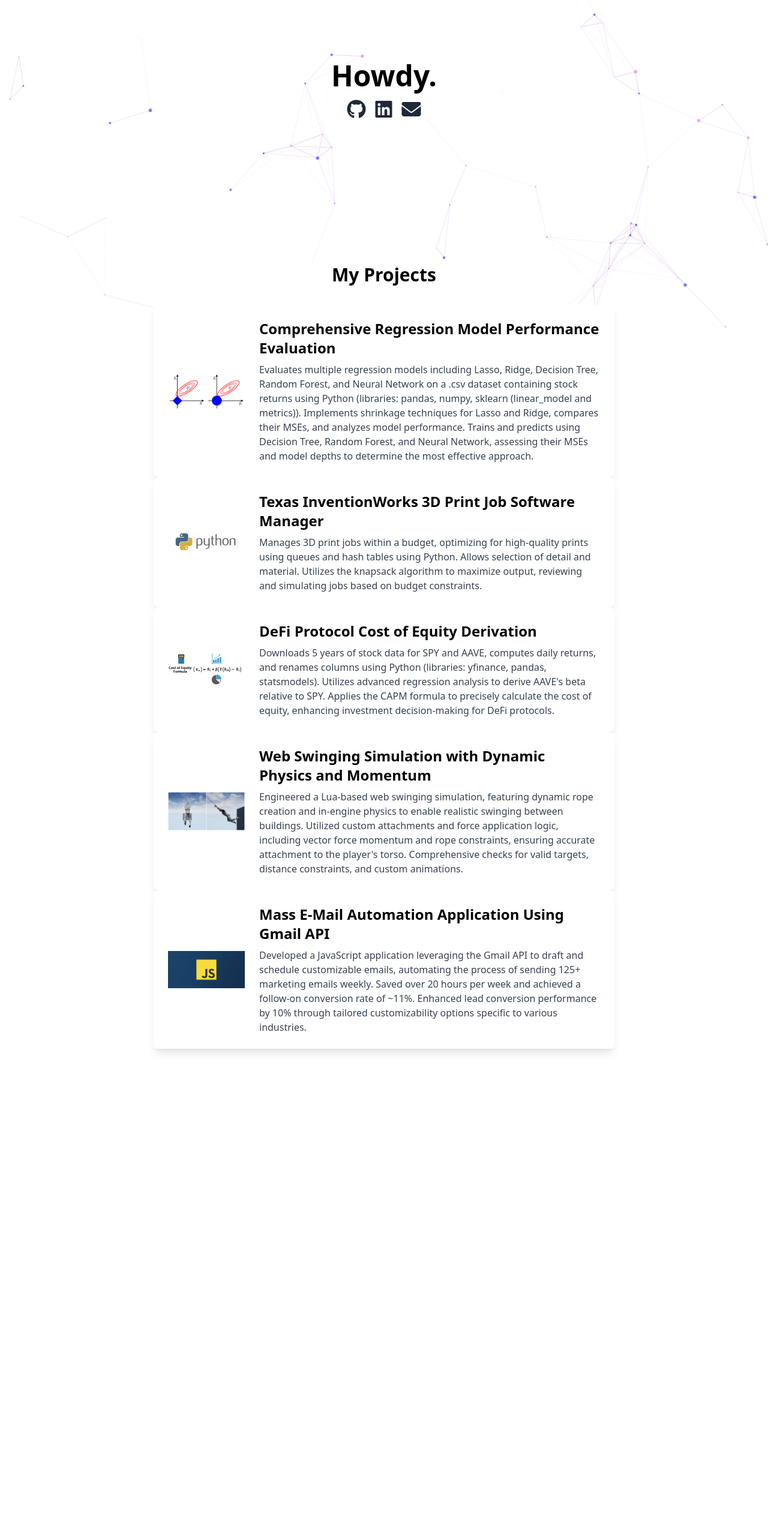
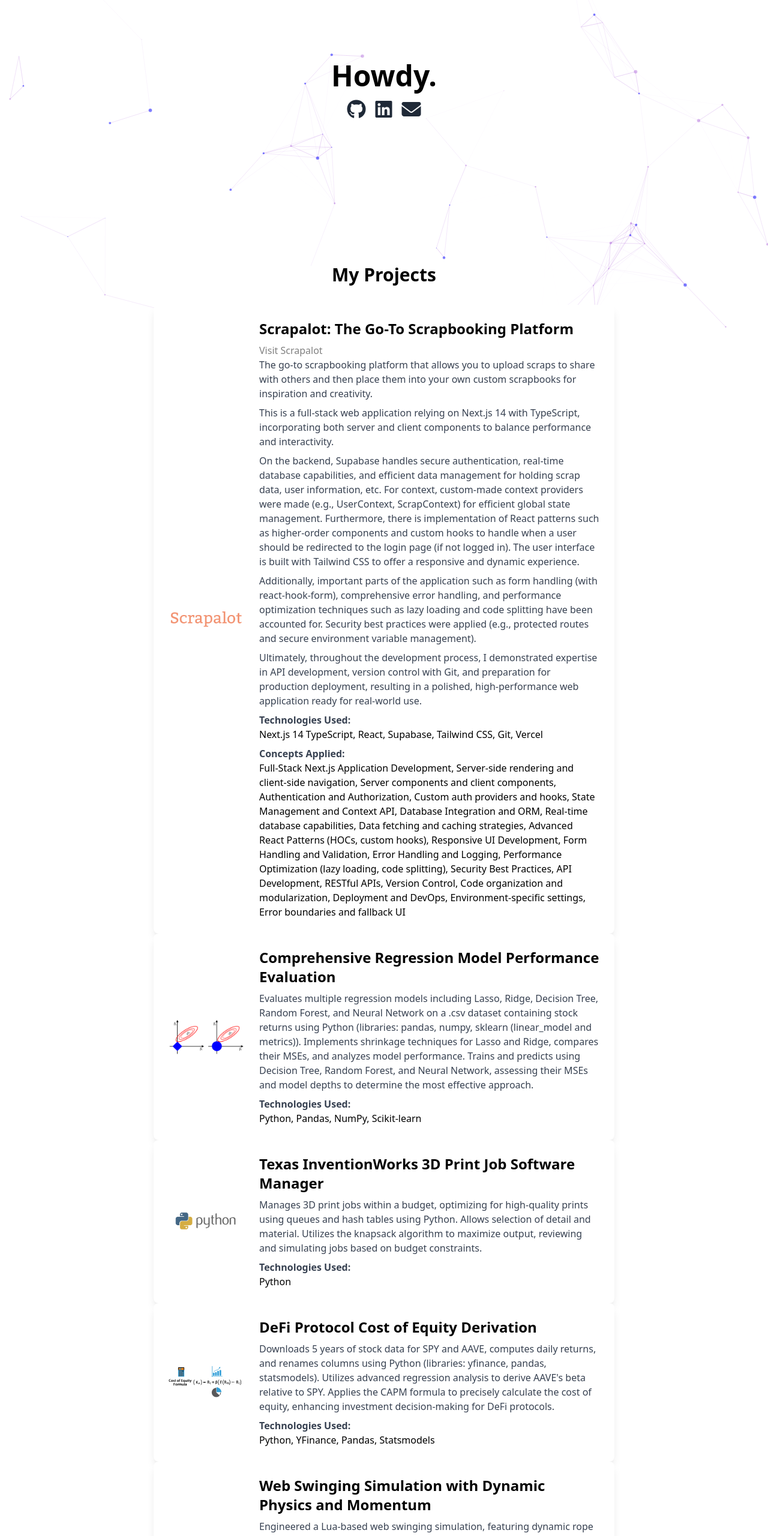
Before and after one commit to phamdoug22/douglas-personal-website, a website: page src/index.html in a window 1280 px wide. Shown: the part 240-2800 px from the top of the page at 60% size. Before the commit the page ends 2052 px from the top, so only its background shows below. Drawn offline with nearby package versions, Linux system fonts and the light colour scheme.

Commit message:
Added another project

```diff
--- a/src/index.html
+++ b/src/index.html
@@ -42,6 +42,31 @@
     <section id="projects" class="my-16 w-4/5 md:w-3/5 mx-auto">
         <h2 class="text-3xl font-bold text-center mb-8">My Projects</h2>
         <div class="space-y-10">
+            <!-- Project 0 -->
+            <div class="bg-white rounded-lg shadow-lg p-6 flex flex-col md:flex-row items-center md:w-full min-w-[300px]">
+                <!-- Left Image -->
+                <div class="flex-shrink-0 md:mr-6 mb-4 md:mb-0 w-32 h-32 flex items-center justify-center bg-white rounded-lg overflow-hidden">
+                    <img src="./images/ScrapalotFullTextLogo.png" class="max-w-full max-h-full object-contain">
+                </div>
+                <!-- Tile Content -->
+                <div class="text-center md:text-left flex-1">
+                    <h3 class="text-2xl font-semibold mb-2">Scrapalot: The Go-To Scrapbooking Platform</h3>
+                    <a href="https://scrapalot.com" target="_blank" class="text-blue-500 hover:text-blue-600 mb-5">Visit Scrapalot</a>
+                    <p class="text-gray-700 mb-2">The go-to scrapbooking platform that allows you to upload scraps to share with others and then place them into your own custom scrapbooks for inspiration and creativity. </p>
+                    <p class="text-gray-700 mb-2"> This is a full-stack web application relying on Next.js 14 with TypeScript, incorporating both server and client components to balance performance and interactivity. </p>
+                    <p class="text-gray-700 mb-2"> On the backend, Supabase handles secure authentication, real-time database capabilities, and efficient data management for holding scrap data, user information, etc. For context, custom-made context providers were made (e.g., UserContext, ScrapContext) for efficient global state management. Furthermore, there is implementation of React patterns such as higher-order components and custom hooks to handle when a user should be redirected to the login page (if not logged in). The user interface is built with Tailwind CSS to offer a responsive and dynamic experience.</p>
+                    <p class="text-gray-700 mb-2"> Additionally, important parts of the application such as form handling (with react-hook-form), comprehensive error handling, and performance optimization techniques such as lazy loading and code splitting have been accounted for. Security best practices were applied (e.g., protected routes and secure environment variable management). </p>
+                    <p class="text-gray-700 mb-2"> Ultimately, throughout the development process, I demonstrated expertise in API development, version control with Git, and preparation for production deployment, resulting in a polished, high-performance web application ready for real-world use.</p>
+                    <div class="mt-4 pt-4 border-t border-gray-200">
+                        <h4 class="text-sm font-semibold text-gray-700">Technologies Used:</h4>
+                        <p class="text-sm text-gray-600 mb-2">Next.js 14 TypeScript, React, Supabase, Tailwind CSS, Git, Vercel</p>
+                        <h4 class="text-sm font-semibold text-gray-700">Concepts Applied:</h4>
+                        <p class="text-sm text-gray-600">Full-Stack Next.js Application Development, Server-side rendering and client-side navigation, Server components and client components, Authentication and Authorization, Custom auth providers and hooks, State Management and Context API, Database Integration and ORM, Real-time database capabilities, Data fetching and caching strategies, Advanced React Patterns (HOCs, custom hooks), Responsive UI Development, Form Handling and Validation, Error Handling and Logging, Performance Optimization (lazy loading, code splitting), Security Best Practices, API Development, RESTful APIs, Version Control, Code organization and modularization, Deployment and DevOps, Environment-specific settings, Error boundaries and fallback UI</p>
+                    </div>
+                </div>
+            </div>
+        </div>
+        <div class="space-y-10">
             <!-- Project 1 -->
             <div class="bg-white rounded-lg shadow-lg p-6 flex flex-col md:flex-row items-center md:w-full min-w-[300px]">
                 <!-- Left Image -->
@@ -51,7 +76,11 @@
                 <!-- Tile Content -->
                 <div class="text-center md:text-left flex-1">
                     <h3 class="text-2xl font-semibold mb-2">Comprehensive Regression Model Performance Evaluation</h3>
-                    <p class="text-gray-700">Evaluates multiple regression models including Lasso, Ridge, Decision Tree, Random Forest, and Neural Network on a .csv dataset containing stock returns using Python (libraries: pandas, numpy, sklearn (linear_model and metrics)). Implements shrinkage techniques for Lasso and Ridge, compares their MSEs, and analyzes model performance. Trains and predicts using Decision Tree, Random Forest, and Neural Network, assessing their MSEs and model depths to determine the most effective approach.</p>
+                    <p class="text-gray-700 mb-2">Evaluates multiple regression models including Lasso, Ridge, Decision Tree, Random Forest, and Neural Network on a .csv dataset containing stock returns using Python (libraries: pandas, numpy, sklearn (linear_model and metrics)). Implements shrinkage techniques for Lasso and Ridge, compares their MSEs, and analyzes model performance. Trains and predicts using Decision Tree, Random Forest, and Neural Network, assessing their MSEs and model depths to determine the most effective approach.</p>
+                    <div class="mt-4 pt-4 border-t border-gray-200">
+                        <h4 class="text-sm font-semibold text-gray-700">Technologies Used:</h4>
+                        <p class="text-sm text-gray-600">Python, Pandas, NumPy, Scikit-learn</p>
+                    </div>
                 </div>
             </div>
         </div>
@@ -66,7 +95,11 @@
                 <!-- Tile Content -->
                 <div class="text-center md:text-left flex-1">
                     <h3 class="text-2xl font-semibold mb-2">Texas InventionWorks 3D Print Job Software Manager</h3>
-                    <p class="text-gray-700">Manages 3D print jobs within a budget, optimizing for high-quality prints using queues and hash tables using Python. Allows selection of detail and material. Utilizes the knapsack algorithm to maximize output, reviewing and simulating jobs based on budget constraints.</p>
+                    <p class="text-gray-700 mb-2">Manages 3D print jobs within a budget, optimizing for high-quality prints using queues and hash tables using Python. Allows selection of detail and material. Utilizes the knapsack algorithm to maximize output, reviewing and simulating jobs based on budget constraints.</p>
+                    <div class="mt-4 pt-4 border-t border-gray-200">
+                        <h4 class="text-sm font-semibold text-gray-700">Technologies Used:</h4>
+                        <p class="text-sm text-gray-600">Python</p>
+                    </div>
                 </div>
             </div>
         </div>
@@ -81,7 +114,11 @@
                 <!-- Tile Content -->
                 <div class="text-center md:text-left flex-1">
                     <h3 class="text-2xl font-semibold mb-2">DeFi Protocol Cost of Equity Derivation</h3>
-                    <p class="text-gray-700">Downloads 5 years of stock data for SPY and AAVE, computes daily returns, and renames columns using Python (libraries: yfinance, pandas, statsmodels). Utilizes advanced regression analysis to derive AAVE's beta relative to SPY. Applies the CAPM formula to precisely calculate the cost of equity, enhancing investment decision-making for DeFi protocols.</p>
+                    <p class="text-gray-700 mb-2">Downloads 5 years of stock data for SPY and AAVE, computes daily returns, and renames columns using Python (libraries: yfinance, pandas, statsmodels). Utilizes advanced regression analysis to derive AAVE's beta relative to SPY. Applies the CAPM formula to precisely calculate the cost of equity, enhancing investment decision-making for DeFi protocols.</p>
+                    <div class="mt-4 pt-4 border-t border-gray-200">
+                        <h4 class="text-sm font-semibold text-gray-700">Technologies Used:</h4>
+                        <p class="text-sm text-gray-600">Python, YFinance, Pandas, Statsmodels</p>
+                    </div>
                 </div>
             </div>
         </div>
@@ -96,8 +133,12 @@
                 <!-- Tile Content -->
                 <div class="text-center md:text-left flex-1">
                     <h3 class="text-2xl font-semibold mb-2">Web Swinging Simulation with Dynamic Physics and Momentum</h3>
-                    <p class="text-gray-700">Engineered a Lua-based web swinging simulation, featuring dynamic rope creation and in-engine physics to enable realistic swinging between buildings. Utilized custom attachments and force application logic, including vector force momentum and rope constraints, ensuring accurate attachment to the player's torso. Comprehensive checks for valid targets, distance constraints, and custom animations.
+                    <p class="text-gray-700 mb-2">Engineered a Lua-based web swinging simulation, featuring dynamic rope creation and in-engine physics to enable realistic swinging between buildings. Utilized custom attachments and force application logic, including vector force momentum and rope constraints, ensuring accurate attachment to the player's torso. Comprehensive checks for valid targets, distance constraints, and custom animations.
                     </p>
+                    <div class="mt-4 pt-4 border-t border-gray-200">
+                        <h4 class="text-sm font-semibold text-gray-700">Technologies Used:</h4>
+                        <p class="text-sm text-gray-600">Lua</p>
+                    </div>
                 </div>
             </div>
         </div>
@@ -112,7 +153,11 @@
                 <!-- Tile Content -->
                 <div class="text-center md:text-left flex-1">
                     <h3 class="text-2xl font-semibold mb-2">Mass E-Mail Automation Application Using Gmail API</h3>
-                    <p class="text-gray-700">Developed a JavaScript application leveraging the Gmail API to draft and schedule customizable emails, automating the process of sending 125+ marketing emails weekly. Saved over 20 hours per week and achieved a follow-on conversion rate of ~11%. Enhanced lead conversion performance by 10% through tailored customizability options specific to various industries.</p>
+                    <p class="text-gray-700 mb-2">Developed a JavaScript application leveraging the Gmail API to draft and schedule customizable emails, automating the process of sending 125+ marketing emails weekly. Saved over 20 hours per week and achieved a follow-on conversion rate of ~11%. Enhanced lead conversion performance by 10% through tailored customizability options specific to various industries.</p>
+                    <div class="mt-4 pt-4 border-t border-gray-200">
+                        <h4 class="text-sm font-semibold text-gray-700">Technologies Used:</h4>
+                        <p class="text-sm text-gray-600">JavaScript, Gmail API</p>
+                    </div>
                 </div>
             </div>
         </div>
```
Also changed, not shown: src/images/ScrapalotFullTextLogo.png (added), 1 other file.
